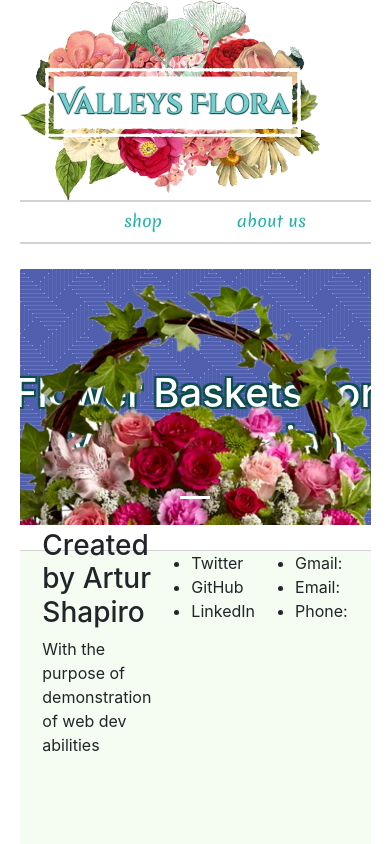
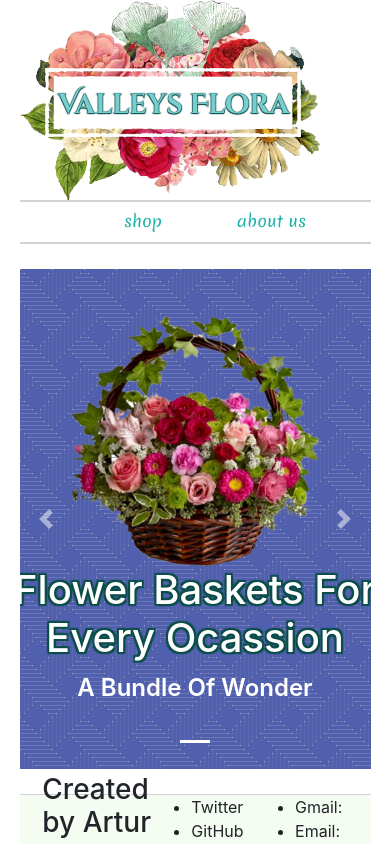
Before and after one commit to ArturCodes/flower-shop, a React (Create React App) app: page / in a window 390 px wide. Shown: the top 844 px of the page. Built offline with nearby package versions, Linux system fonts and the light colour scheme.

Commit message:
Update home.scss

```diff
--- a/src/components/home/home.scss
+++ b/src/components/home/home.scss
@@ -110,14 +110,13 @@ $text-shadow2: -2px -2px $shadow-spread $text-color2, 2px -2px $shadow-spread $t
       margin: 25px 0;
    }
    .carousel {
-      height: auto;
       display: flex;
       flex-direction: column;
       text-align: center;
       .carousel-img {
-         position: relative;
-         top: 15px;
-         height: 100px;
+         img {
+            height: 250px;
+         }
       }
       .caption {
          font-size: 16px;
```
